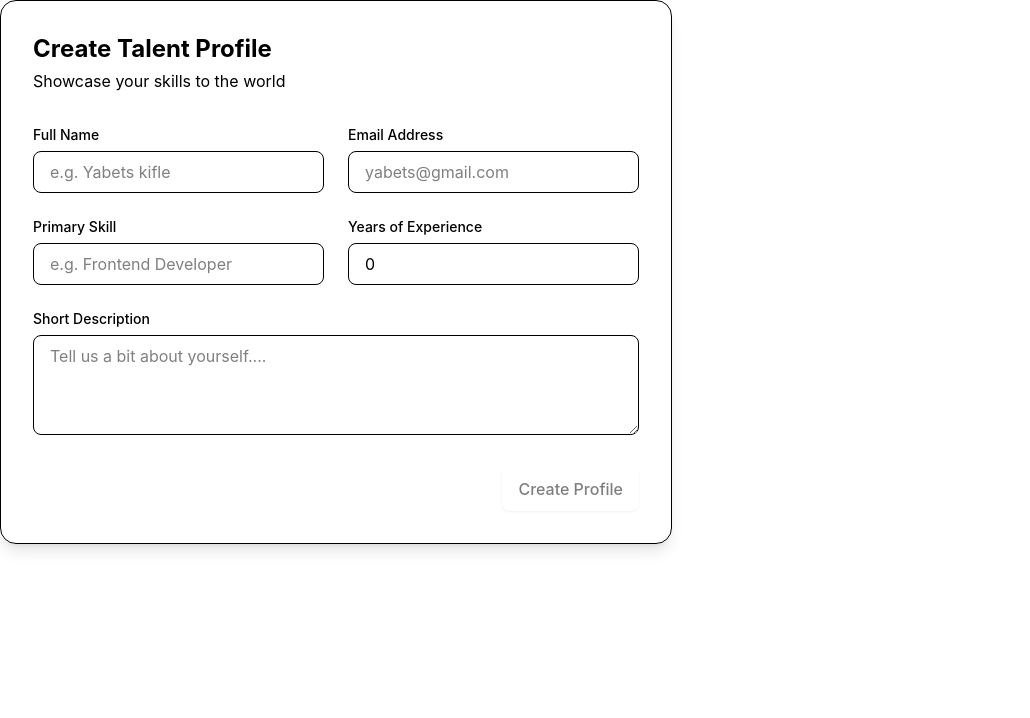
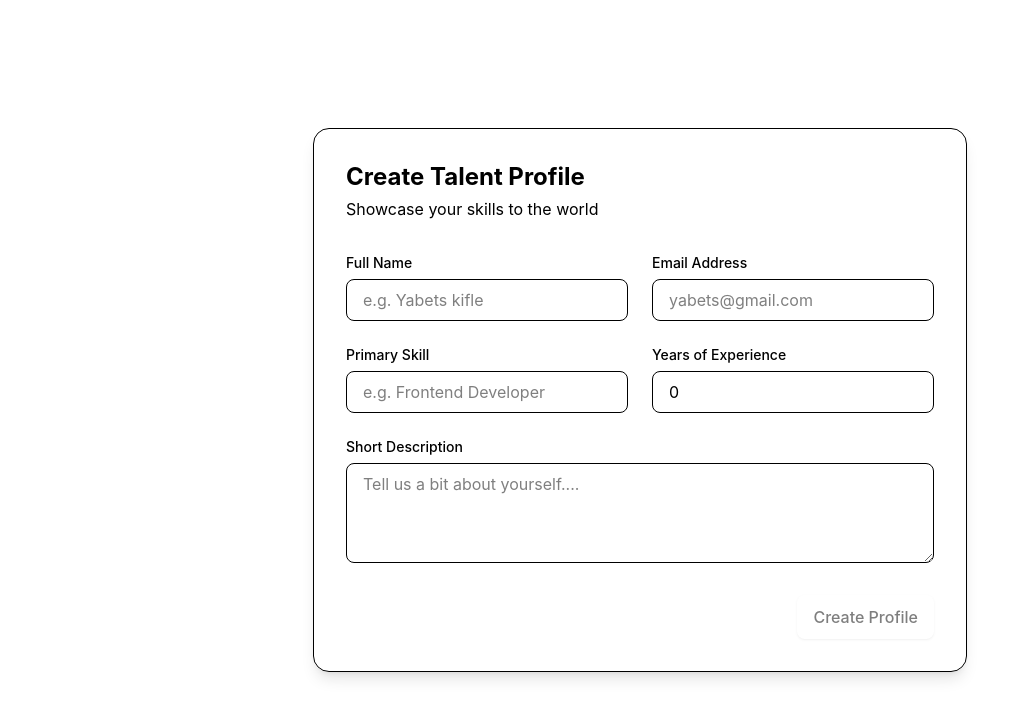
Before and after one commit to jabez-abija2399/SWAFRI, a React (Vite) app in the folder talent-profile/: page / in a window 1280 px wide. Shown: the top 718 px of the page, without its empty margins (0-1030 px from the left). Built offline with nearby package versions, Linux system fonts and the light colour scheme.

Commit message:
feat: integrate ProfileCard component

```diff
--- a/talent-profile/src/App.tsx
+++ b/talent-profile/src/App.tsx
@@ -1,38 +1,28 @@
 import { TalentForm } from "./components/profile/TalentForm";
+import { ProfileCard } from "./components/profile/ProfileCard";
 import { UseTalentProfile } from "./hook/useTalentProfile";
 
-
 function App() {
-
-  const {profile, handleChange, handleSubmit, isFormValid, view} = UseTalentProfile();
+  const { profile, handleChange, handleSubmit, handleEdit, isSenior, isFormValid, view } = UseTalentProfile();
 
   return (
-    <main>
-
-      {/* conditional rendering */}
+    <main className="min-h-screen bg-ground flex items-center justify-center p-6">
       {view === "FORM" ? (
         <TalentForm
-        profile={profile}
-        onChange={handleChange}
-        onSubmit={handleSubmit}
-        isValid={isFormValid}
+          profile={profile}
+          onChange={handleChange}
+          onSubmit={handleSubmit}
+          isValid={isFormValid}
         />
-      ):(
-        <div>
-          <h1>Success!</h1>
-          <p>Form logic is working/ Now we just need the profile car</p>
-
-          <button
-          onClick={() => window.location.reload()}
-          className="mt-6 text-primary font-medium hover:underline"
-          >
-            Reset Form
-          </button>
-        </div>
+      ) : (
+        <ProfileCard
+            profile={profile}
+            isSenior={isSenior}
+            onEdit={handleEdit}
+        />
       )}
     </main>
-
-  )
+  );
 }
 
-export default App
+export default App;
```
